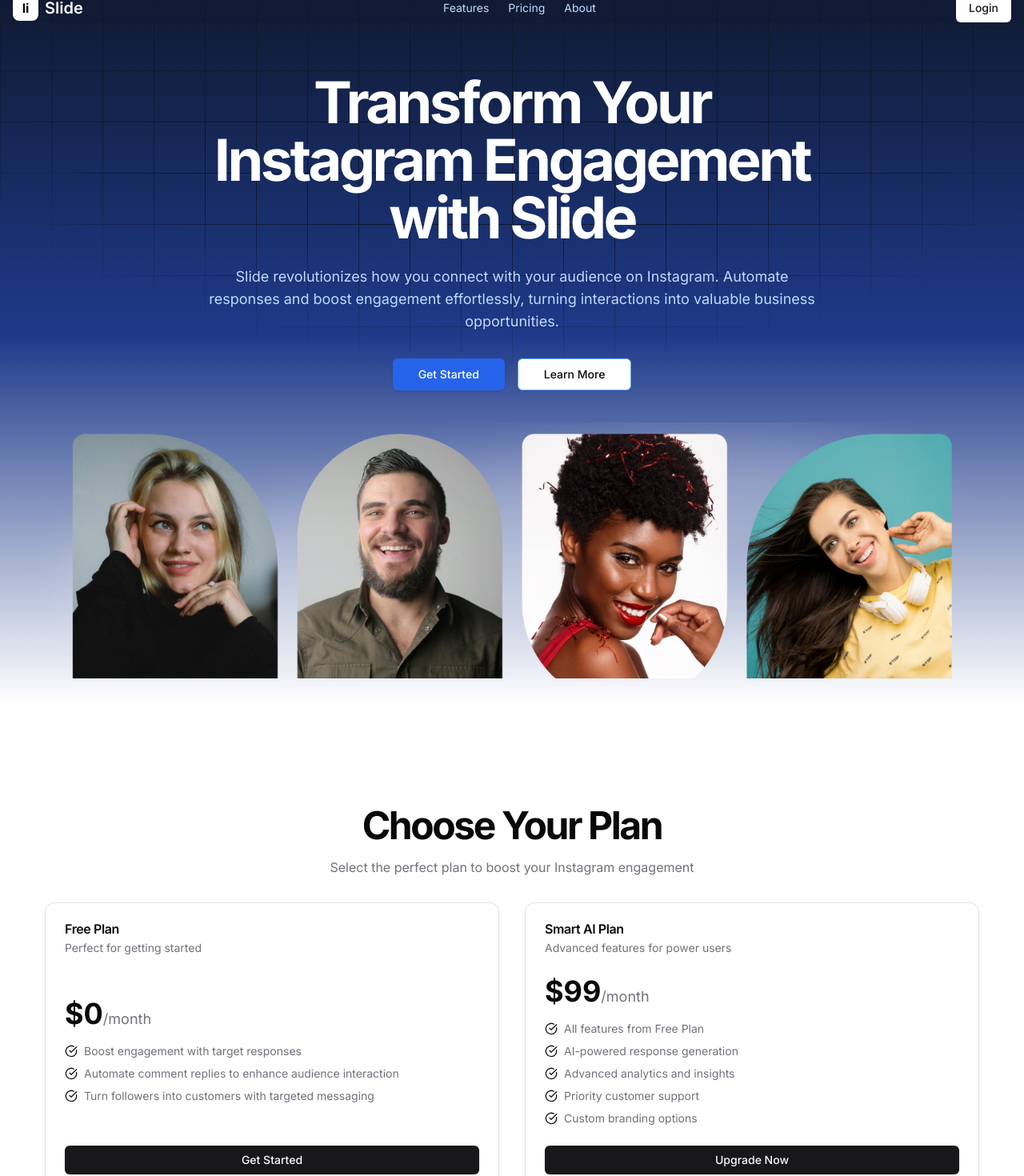
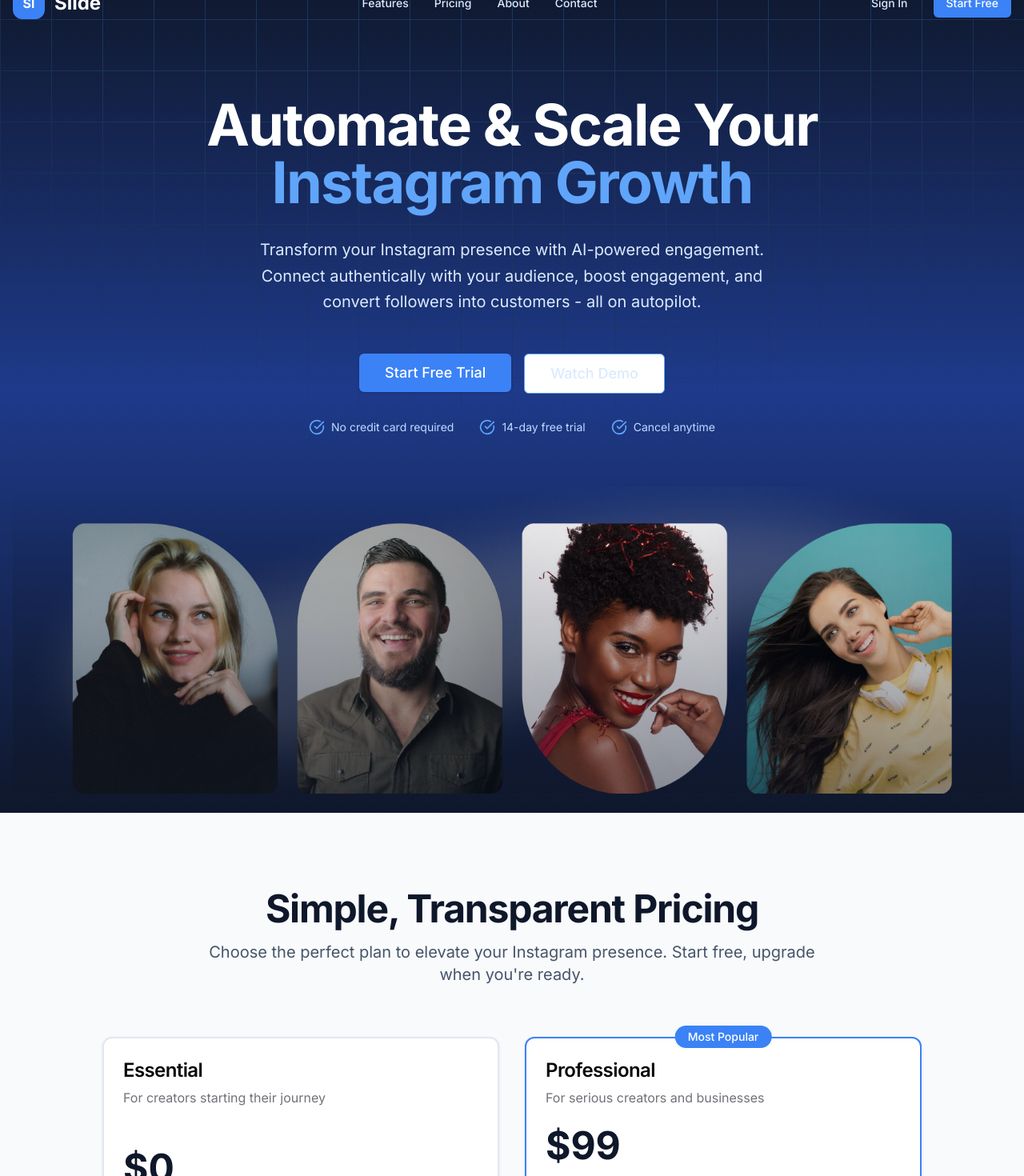
Before and after one commit to RajanJha2003/Slide, a Next.js app: page / in a window 1280 px wide. Shown: the part 40-1510 px from the top of the page at 80% size. Built offline with nearby package versions, Linux system fonts and the light colour scheme.

Commit message:
updated pages

```diff
--- a/src/app/(website)/page.tsx
+++ b/src/app/(website)/page.tsx
@@ -14,136 +14,198 @@ import Link from 'next/link'
 export default function Home() {
   const plans = [
     {
-      name: 'Free Plan',
-      description: 'Perfect for getting started',
+      name: 'Essential',
+      description: 'For creators starting their journey',
       price: '$0',
+      billing: 'Forever free',
       features: [
-        'Boost engagement with target responses',
-        'Automate comment replies to enhance audience interaction',
-        'Turn followers into customers with targeted messaging',
+        'Smart response automation for up to 100 comments/month',
+        'Basic audience engagement analytics',
+        'Community management tools',
+        'Instagram content suggestions',
+        'Email support',
       ],
-      cta: 'Get Started',
+      cta: 'Start Free',
+      popular: false,
     },
     {
-      name: 'Smart AI Plan',
-      description: 'Advanced features for power users',
+      name: 'Professional',
+      description: 'For serious creators and businesses',
       price: '$99',
+      billing: 'per month',
       features: [
-        'All features from Free Plan',
-        'AI-powered response generation',
-        'Advanced analytics and insights',
-        'Priority customer support',
-        'Custom branding options',
+        'Unlimited automated responses',
+        'Advanced AI-powered engagement strategies',
+        'Detailed analytics and ROI tracking',
+        'Custom response templates',
+        'Priority 24/7 support',
+        'White-label reports',
+        'Multi-account management',
       ],
-      cta: 'Upgrade Now',
+      cta: 'Start 14-Day Trial',
+      popular: true,
     },
   ]
+
   return (
-    <main>
-      <section className="relative bg-gradient-to-b from-slate-900 via-blue-900 to-bg">
-        <div className="absolute inset-0 bg-[linear-gradient(to_right,#0f172a_1px,transparent_1px),linear-gradient(to_bottom,#0f172a_1px,transparent_1px)] bg-[size:4rem_4rem] [mask-image:radial-gradient(ellipse_60%_50%_at_50%_0%,#000_70%,transparent_110%)]" />
+    <main className="min-h-screen">
+      <section className="relative bg-gradient-to-b from-slate-900 via-blue-900 to-slate-900">
+        <div className="absolute inset-0 bg-[linear-gradient(to_right,#1a365d_1px,transparent_1px),linear-gradient(to_bottom,#1a365d_1px,transparent_1px)] bg-[size:4rem_4rem] [mask-image:radial-gradient(ellipse_60%_50%_at_50%_0%,#000_70%,transparent_110%)]" />
+
+        {/* Navigation */}
         <div className="relative">
-          <div className="container px-4 py-8">
+          <div className="container px-4 py-6">
             <div className="flex items-center justify-between">
-              <div className="flex items-center gap-2">
-                <div className="h-8 w-8 rounded-lg bg-white flex items-center justify-center font-bold">
-                  li
+              <div className="flex items-center gap-3">
+                <div className="h-10 w-10 rounded-xl bg-blue-500 flex items-center justify-center font-bold text-white">
+                  Sl
                 </div>
-                <span className="text-xl font-semibold text-primary-foreground">
-                  Slide
-                </span>
+                <span className="text-2xl font-bold text-white">Slide</span>
               </div>
-              <nav className="hidden space-x-6 text-sm text-blue-200 md:block">
-                <Link href="#features">Features</Link>
-                <Link href="#pricing">Pricing</Link>
-                <Link href="#about">About</Link>
+
+              <nav className="hidden space-x-8 text-sm font-medium text-blue-100 md:block">
+                <Link href="#features" className="hover:text-white transition-colors">Features</Link>
+                <Link href="#pricing" className="hover:text-white transition-colors">Pricing</Link>
+                <Link href="#about" className="hover:text-white transition-colors">About</Link>
+                <Link href="#contact" className="hover:text-white transition-colors">Contact</Link>
               </nav>
-              <Button className="bg-white text-primary">
-                <Link href="/dashboard">Login</Link>
-              </Button>
+
+              <div className="flex items-center gap-4">
+                <Button variant="ghost" className="text-blue-100 hover:text-white hover:bg-blue-800/50">
+                  Sign In
+                </Button>
+                <Button className="bg-blue-500 text-white hover:bg-blue-600">
+                  Start Free
+                </Button>
+              </div>
             </div>
 
-            <div className="mx-auto mt-16 max-w-3xl text-center">
-              <h1 className="text-4xl font-bold leading-tight tracking-tighter text-white sm:text-5xl md:text-6xl lg:text-7xl">
-                Transform Your Instagram Engagement with Slide
+            {/* Hero Section */}
+            <div className="mx-auto mt-24 max-w-4xl text-center">
+              <h1 className="text-5xl font-bold leading-tight tracking-tight text-white sm:text-6xl md:text-7xl">
+                Automate & Scale Your
+                <span className="text-blue-400"> Instagram Growth</span>
               </h1>
 
-              <p className="mt-6 text-lg text-blue-200">
-                Slide revolutionizes how you connect with your audience on
-                Instagram. Automate responses and boost engagement effortlessly,
-                turning interactions into valuable business opportunities.
+              <p className="mt-8 text-xl text-blue-100 leading-relaxed max-w-2xl mx-auto">
+                Transform your Instagram presence with AI-powered engagement.
+                Connect authentically with your audience, boost engagement, and
+                convert followers into customers - all on autopilot.
               </p>
 
-              <div className="mt-8 flex justify-center gap-4">
+              <div className="mt-12 flex flex-col sm:flex-row justify-center gap-4">
                 <Button
                   size="lg"
-                  className="bg-blue-600 text-white hover:bg-blue-700"
+                  className="bg-blue-500 text-white hover:bg-blue-600 px-8 py-6 text-lg"
                 >
-                  Get Started
+                  Start Free Trial
                 </Button>
                 <Button
                   size="lg"
                   variant="outline"
-                  className="border-blue-400  hover:bg-blue-900/50"
+                  className="border-blue-400 text-blue-100 hover:bg-blue-900/50 px-8 py-6 text-lg"
                 >
-                  Learn More
+                  Watch Demo
                 </Button>
               </div>
+
+              <div className="mt-8 flex items-center justify-center gap-8 text-sm text-blue-200">
+                <div className="flex items-center gap-2">
+                  <CheckCircle className="h-5 w-5 text-blue-400" />
+                  <span>No credit card required</span>
+                </div>
+                <div className="flex items-center gap-2">
+                  <CheckCircle className="h-5 w-5 text-blue-400" />
+                  <span>14-day free trial</span>
+                </div>
+                <div className="flex items-center gap-2">
+                  <CheckCircle className="h-5 w-5 text-blue-400" />
+                  <span>Cancel anytime</span>
+                </div>
+              </div>
             </div>
-            <div className="relative h-40 md:h-80 w-full  mt-10">
+
+            {/* Hero Image */}
+            <div className="relative h-96 w-full mt-16 rounded-xl overflow-hidden">
               <Image
                 src="/Ig-creators.png"
-                alt="Community member"
+                alt="Instagram creators using Slide"
                 fill
                 className="object-cover"
               />
+              <div className="absolute inset-0 bg-gradient-to-t from-slate-900/50 to-transparent" />
             </div>
           </div>
         </div>
       </section>
-      <section className="container w-full py-12 md:py-24 lg:py-32 bg-background">
-        <div className="container px-4 md:px-6">
-          <div className="flex flex-col items-center justify-center space-y-4 text-center">
-            <h2 className="text-3xl font-bold tracking-tighter sm:text-5xl">
-              Choose Your Plan
+
+      {/* Pricing Section */}
+      <section className="py-24 bg-slate-50" id="pricing">
+        <div className="container px-4">
+          <div className="flex flex-col items-center justify-center space-y-4 text-center max-w-3xl mx-auto">
+            <h2 className="text-4xl font-bold tracking-tight text-slate-900 sm:text-5xl">
+              Simple, Transparent Pricing
             </h2>
-            <p className="max-w-[900px] text-muted-foreground">
-              Select the perfect plan to boost your Instagram engagement
+            <p className="text-xl text-slate-600">
+              Choose the perfect plan to elevate your Instagram presence.
+              Start free, upgrade when you're ready.
             </p>
           </div>
-          <div className="grid grid-cols-1 gap-6 mt-8 md:grid-cols-2 md:gap-8">
+
+          <div className="grid grid-cols-1 gap-8 mt-16 md:grid-cols-2 max-w-5xl mx-auto">
             {plans.map((plan, index) => (
               <Card
                 key={index}
-                className="flex flex-col justify-between"
+                className={`relative flex flex-col justify-between border-2 ${
+                  plan.popular ? 'border-blue-500' : 'border-slate-200'
+                }`}
               >
+                {plan.popular && (
+                  <div className="absolute -top-4 left-1/2 -translate-x-1/2 bg-blue-500 text-white px-4 py-1 rounded-full text-sm font-medium">
+                    Most Popular
+                  </div>
+                )}
+
                 <CardHeader>
-                  <CardTitle>{plan.name}</CardTitle>
-                  <CardDescription>{plan.description}</CardDescription>
+                  <CardTitle className="text-2xl">{plan.name}</CardTitle>
+                  <CardDescription className="text-base mt-2">{plan.description}</CardDescription>
                 </CardHeader>
-                <CardContent className="grid gap-4">
-                  <div className="text-4xl font-bold">
-                    {plan.price}
-                    <span className="text-lg font-normal text-muted-foreground">
-                      /month
-                    </span>
+
+                <CardContent className="grid gap-6">
+                  <div>
+                    <div className="text-5xl font-bold text-slate-900">
+                      {plan.price}
+                    </div>
+                    <div className="text-slate-600 mt-2">
+                      {plan.billing}
+                    </div>
                   </div>
-                  <ul className="space-y-2">
+
+                  <ul className="space-y-4">
                     {plan.features.map((feature, i) => (
                       <li
                         key={i}
-                        className="flex items-center"
+                        className="flex items-start gap-3"
                       >
-                        <CheckCircle className="mr-2 h-4 w-4 text-primary" />
-                        <span className="text-sm text-muted-foreground">
+                        <CheckCircle className="h-5 w-5 text-blue-500 mt-0.5 flex-shrink-0" />
+                        <span className="text-slate-600">
                           {feature}
                         </span>
                       </li>
                     ))}
                   </ul>
                 </CardContent>
+
                 <CardFooter>
-                  <Button className="w-full">{plan.cta}</Button>
+                  <Button
+                    className={`w-full py-6 text-lg ${
+                      plan.popular
+                        ? 'bg-blue-500 hover:bg-blue-600 text-white'
+                        : 'bg-slate-900 hover:bg-slate-800 text-white'
+                    }`}
+                  >
+                    {plan.cta}
+                  </Button>
                 </CardFooter>
               </Card>
             ))}
```
